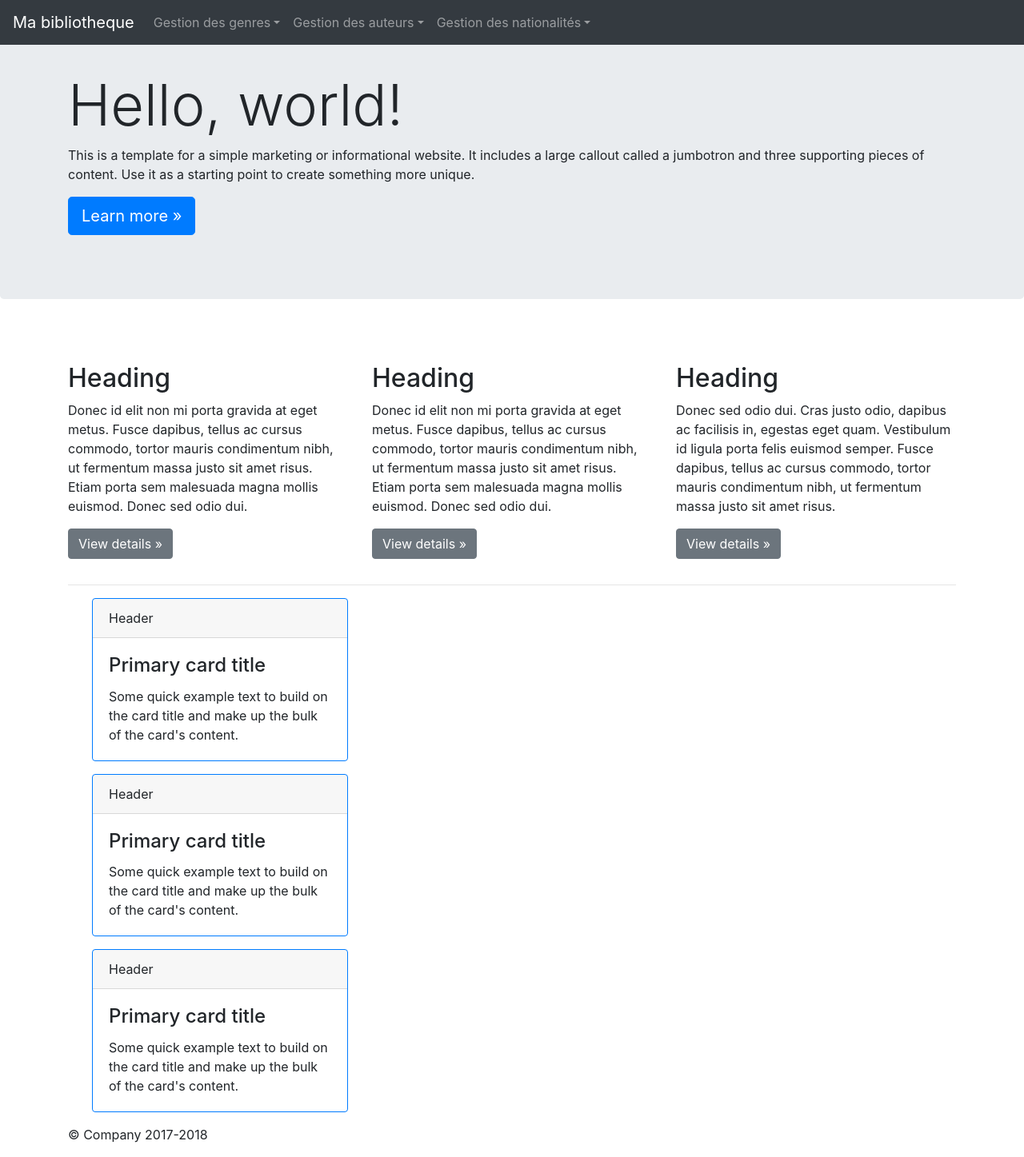
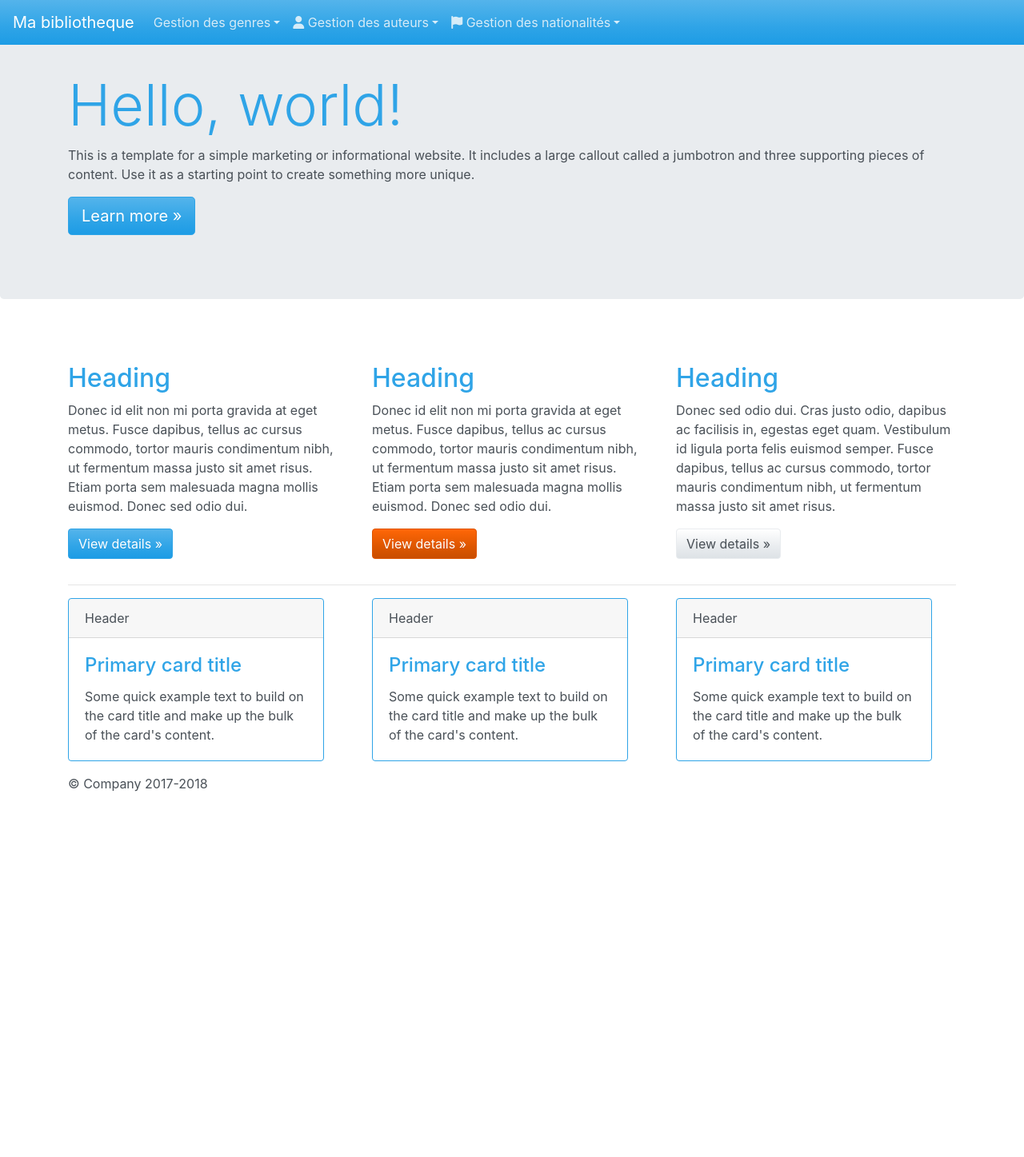
Before and after one commit to yasmine9295/tp3, a PHP site: page / in a window 1280 px wide. Shown: the whole page at 80% size. After the commit the page ends 990 px from the top, so only its background shows below. Run offline with PHP 8.4, Linux system fonts and the light colour scheme; some libraries are stand-ins or nearby versions.

Commit message:
milieu vidéo 3

```diff
--- /dev/null
+++ b/footer.php
@@ -0,0 +1,16 @@
+
+<footer class="container">
+        <p>&copy; Company 2017-2018</p>
+    </footer>
+    <script src="https://code.jquery.com/jquery-3.3.1.slim.min.js"
+        integrity="sha384-q8i/X+965DzO0rT7abK41JStQIAqVgRVzpbzo5smXKp4YfRvH+8abtTE1Pi6jizo" crossorigin="anonymous">
+    </script>
+    <script src="https://cdn.jsdelivr.net/npm/popper.js@1.14.6/dist/umd/popper.min.js"
+        integrity="sha384-wHAiFfRlMFy6i5SRaxvfOCifBUQy1xHdJ/yoi7FRNXMRBu5WHdZYu1hA6ZOblgut" crossorigin="anonymous">
+    </script>
+    <script src="https://cdn.jsdelivr.net/npm/bootstrap@4.2.1/dist/js/bootstrap.min.js"
+        integrity="sha384-B0UglyR+jN6CkvvICOB2joaf5I4l3gm9GU6Hc1og6Ls7i6U/mkkaduKaBhlAXv9k" crossorigin="anonymous">
+    </script>
+</body>
+
+</html>
--- /dev/null
+++ b/header.php
@@ -0,0 +1,72 @@
+<!doctype html>
+<html lang="en">
+
+<head>
+    <meta charset="utf-8">
+    <meta name="viewport" content="width=device-width, initial-scale=1, shrink-to-fit=no">
+    <meta name="description" content="">
+    <meta name="author" content="Mark Otto, Jacob Thornton, and Bootstrap contributors">
+    <meta name="generator" content="Jekyll v3.8.5">
+    <title>Jumbotron Template · Bootstrap</title>
+
+    <link rel="canonical" href="https://getbootstrap.com/docs/4.2/examples/jumbotron/">
+
+    <!-- Bootstrap core CSS -->
+    <link rel="stylesheet" href="https://bootswatch.com/4/cerulean/bootstrap.css">
+    <script src="https://kit.fontawesome.com/08fbe9231c.js" crossorigin="anonymous"></script>
+        integrity="sha384-xOolHFLEh07PJGoPkLv1IbcEPTNtaed2xpHsD9ESMhqIYd0nLMwNLD69Npy4HI+N" crossorigin="anonymous">
+
+    <style>
+    .bd-placeholder-img {
+        font-size: 1.125rem;
+        text-anchor: middle;
+    }
+
+    @media (min-width: 768px) {
+        .bd-placeholder-img-lg {
+            font-size: 3.5rem;
+        }
+    }
+    </style>
+    <!--his template -->
+    <link href="jumbotron.css" rel="stylesheet">
+</head>
+
+<body>
+    <nav class="navbar navbar-expand-md navbar-dark fixed-top bg-primary">
+        <a class="navbar-brand" href="index.php">Ma bibliotheque</a>
+        <button class="navbar-toggler" type="button" data-toggle="collapse" data-target="#navbarsExampleDefault"
+            aria-controls="navbarsExampleDefault" aria-expanded="false" aria-label="Toggle navigation">
+            <span class="navbar-toggler-icon"></span>
+        </button>
+
+        <div class="collapse navbar-collapse" id="navbarsExampleDefault">
+            <ul class="navbar-nav mr-auto">
+                <li class="nav-item dropdown">
+                    <a class="nav-link dropdown-toggle" href="#" id="dropdown01" data-toggle="dropdown"
+                        aria-haspopup="true" aria-expanded="false">Gestion des genres</a>
+                    <div class="dropdown-menu" aria-labelledby="dropdown01">
+                        <a class="dropdown-item" href="#">Liste des genres</a>
+                        <a class="dropdown-item" href="#">Ajouter un genre</a>
+                    </div>
+                </li>
+                <li class="nav-item dropdown">
+                    <a class="nav-link dropdown-toggle" href="#" id="dropdown01" data-toggle="dropdown"
+                        aria-haspopup="true" aria-expanded="false"><i class="fa-solid fa-user"></i>  Gestion des auteurs</a>
+                    <div class="dropdown-menu" aria-labelledby="dropdown01">
+                        <a class="dropdown-item" href="#">Liste des auteurs</a>
+                        <a class="dropdown-item" href="#">Ajouter un auteur</a>
+                        <a class="dropdown-item" href="#">rechercher un auteur</a>
+                    </div>
+                </li>
+                <li class="nav-item dropdown">
+                    <a class="nav-link dropdown-toggle" href="#" id="dropdown01" data-toggle="dropdown"
+                        aria-haspopup="true" aria-expanded="false"><i class="fa-solid fa-flag"></i>   Gestion des nationalités</a>
+                    <div class="dropdown-menu" aria-labelledby="dropdown01">
+                        <a class="dropdown-item" href="listeNationalites.php">Liste des nationalités</a>
+                        <a class="dropdown-item" href="#">Ajouter une nationalité</a>
+                    </div>
+                </li>
+            </ul>
+        </div>
+    </nav>
--- a/index.php
+++ b/index.php
@@ -1,75 +1,5 @@
-<!doctype html>
-<html lang="en">
-
-<head>
-    <meta charset="utf-8">
-    <meta name="viewport" content="width=device-width, initial-scale=1, shrink-to-fit=no">
-    <meta name="description" content="">
-    <meta name="author" content="Mark Otto, Jacob Thornton, and Bootstrap contributors">
-    <meta name="generator" content="Jekyll v3.8.5">
-    <title>Jumbotron Template · Bootstrap</title>
-
-    <link rel="canonical" href="https://getbootstrap.com/docs/4.2/examples/jumbotron/">
-
-    <!-- Bootstrap core CSS -->
-    <link rel="stylesheet" href="https://cdn.jsdelivr.net/npm/bootstrap@4.6.2/dist/css/bootstrap.min.css"
-    <script src="https://kit.fontawesome.com/08fbe9231c.js" crossorigin="anonymous"></script>
-        integrity="sha384-xOolHFLEh07PJGoPkLv1IbcEPTNtaed2xpHsD9ESMhqIYd0nLMwNLD69Npy4HI+N" crossorigin="anonymous">
-
-    <style>
-    .bd-placeholder-img {
-        font-size: 1.125rem;
-        text-anchor: middle;
-    }
-
-    @media (min-width: 768px) {
-        .bd-placeholder-img-lg {
-            font-size: 3.5rem;
-        }
-    }
-    </style>
-    <!--his template -->
-    <link href="jumbotron.css" rel="stylesheet">
-</head>
-
-<body>
-    <nav class="navbar navbar-expand-md navbar-dark fixed-top bg-dark">
-        <a class="navbar-brand" href="#">Ma bibliotheque</a>
-        <button class="navbar-toggler" type="button" data-toggle="collapse" data-target="#navbarsExampleDefault"
-            aria-controls="navbarsExampleDefault" aria-expanded="false" aria-label="Toggle navigation">
-            <span class="navbar-toggler-icon"></span>
-        </button>
-
-        <div class="collapse navbar-collapse" id="navbarsExampleDefault">
-            <ul class="navbar-nav mr-auto">
-                <li class="nav-item dropdown">
-                    <a class="nav-link dropdown-toggle" href="#" id="dropdown01" data-toggle="dropdown"
-                        aria-haspopup="true" aria-expanded="false">Gestion des genres</a>
-                    <div class="dropdown-menu" aria-labelledby="dropdown01">
-                        <a class="dropdown-item" href="#">Liste des genres</a>
-                        <a class="dropdown-item" href="#">Ajouter un genre</a>
-                    </div>
-                </li>
-                <li class="nav-item dropdown">
-                    <a class="nav-link dropdown-toggle" href="#" id="dropdown01" data-toggle="dropdown"
-                        aria-haspopup="true" aria-expanded="false">Gestion des auteurs</a>
-                    <div class="dropdown-menu" aria-labelledby="dropdown01">
-                        <a class="dropdown-item" href="#">Liste des auteurs</a>
-                        <a class="dropdown-item" href="#">Ajouter un auteur</a>
-                        <a class="dropdown-item" href="#">rechercher un auteur</a>
-                    </div>
-                </li>
-                <li class="nav-item dropdown">
-                    <a class="nav-link dropdown-toggle" href="#" id="dropdown01" data-toggle="dropdown"
-                        aria-haspopup="true" aria-expanded="false">Gestion des nationalités</a>
-                    <div class="dropdown-menu" aria-labelledby="dropdown01">
-                        <a class="dropdown-item" href="#">Liste des nationalités</a>
-                        <a class="dropdown-item" href="#">Ajouter une nationalité</a>
-                    </div>
-                </li>
-            </ul>
-        </div>
-    </nav>
+<?php include "header.php";
+?>
 
     <main role="main">
 
@@ -92,14 +22,14 @@
                     <p>Donec id elit non mi porta gravida at eget metus. Fusce dapibus, tellus ac cursus commodo, tortor
                         mauris condimentum nibh, ut fermentum massa justo sit amet risus. Etiam porta sem malesuada
                         magna mollis euismod. Donec sed odio dui. </p>
-                    <p><a class="btn btn-secondary" href="#" role="button">View details &raquo;</a></p>
+                    <p><a class="btn btn-primary" href="#" role="button">View details &raquo;</a></p>
                 </div>
                 <div class="col-md-4">
                     <h2>Heading</h2>
                     <p>Donec id elit non mi porta gravida at eget metus. Fusce dapibus, tellus ac cursus commodo, tortor
                         mauris condimentum nibh, ut fermentum massa justo sit amet risus. Etiam porta sem malesuada
                         magna mollis euismod. Donec sed odio dui. </p>
-                    <p><a class="btn btn-secondary" href="#" role="button">View details &raquo;</a></p>
+                    <p><a class="btn btn-warning" href="#" role="button">View details &raquo;</a></p>
                 </div>
                 <div class="col-md-4">
                     <h2>Heading</h2>
@@ -114,7 +44,7 @@
 
         </div> <!-- /container -->
         <div class="container">
-            <div class="col">
+            <div class="row">
                 <div class="col-md-4">
                     <div class="card border-primary mb-3" style="max-width: 20rem;">
                         <div class="card-header">Header</div>
@@ -148,19 +78,6 @@
             </div>
         </div>
     </main>
+<?php include "footer.php";
 
-    <footer class="container">
-        <p>&copy; Company 2017-2018</p>
-    </footer>
-    <script src="https://code.jquery.com/jquery-3.3.1.slim.min.js"
-        integrity="sha384-q8i/X+965DzO0rT7abK41JStQIAqVgRVzpbzo5smXKp4YfRvH+8abtTE1Pi6jizo" crossorigin="anonymous">
-    </script>
-    <script src="https://cdn.jsdelivr.net/npm/popper.js@1.14.6/dist/umd/popper.min.js"
-        integrity="sha384-wHAiFfRlMFy6i5SRaxvfOCifBUQy1xHdJ/yoi7FRNXMRBu5WHdZYu1hA6ZOblgut" crossorigin="anonymous">
-    </script>
-    <script src="https://cdn.jsdelivr.net/npm/bootstrap@4.2.1/dist/js/bootstrap.min.js"
-        integrity="sha384-B0UglyR+jN6CkvvICOB2joaf5I4l3gm9GU6Hc1og6Ls7i6U/mkkaduKaBhlAXv9k" crossorigin="anonymous">
-    </script>
-</body>
-
-</html>
+?>
```
Also changed, not shown: connexionPdo.php (added, +14 -0 lines), listeNationalites.php (added, +42 -0 lines).
